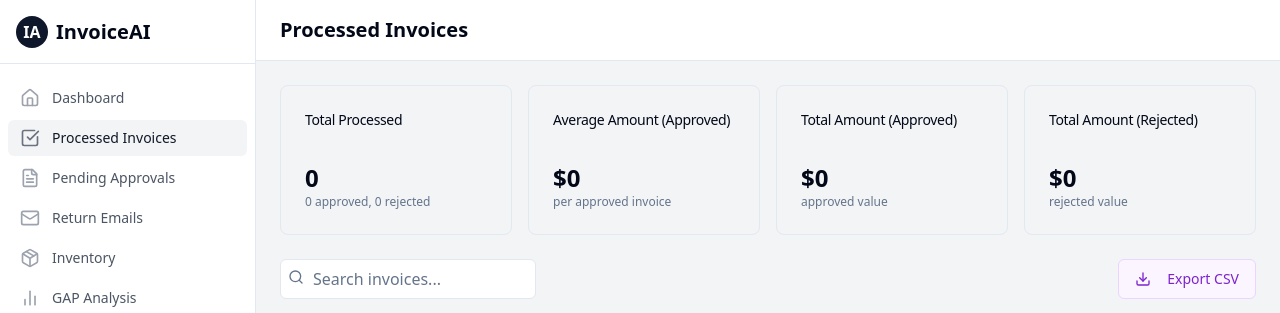
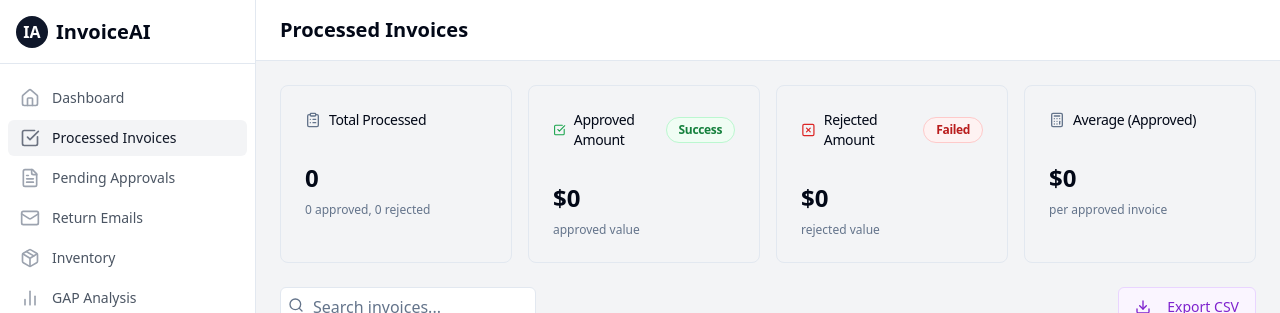
Before and after one commit to mehak-think41/redo-autoinvoice, a Next.js app in the folder client/: page /dashboard/processed in a window 1280 px wide. Shown: the top 313 px of the page. Built offline with nearby package versions, Linux system fonts and the light colour scheme; no server answers; sample sign-in values are in the browser's storage.

Commit message:
fix: processed page ui

```diff
--- a/client/app/dashboard/processed/page.jsx
+++ b/client/app/dashboard/processed/page.jsx
@@ -6,7 +6,20 @@ import { Input } from "@/components/ui/input"
 import { Button } from "@/components/ui/button"
 import { Badge } from "@/components/ui/badge"
 import { Table, TableBody, TableCell, TableHead, TableHeader, TableRow } from "@/components/ui/table"
-import { ArrowUpDown, Download, Eye, FileDown, Search } from "lucide-react"
+import {
+  ArrowUpDown,
+  Download,
+  Eye,
+  CheckCircle,
+  XCircle,
+  Search,
+  FileDown,
+  ClipboardList,
+  DollarSign,
+  Calculator,
+  CheckSquare,
+  XSquare
+} from "lucide-react"
 import { useToast } from "@/hooks/use-toast"
 import { getProcessedInvoices } from "@/lib/api"
 
@@ -128,46 +141,83 @@ export default function ProcessedPage() {
       <div className="grid gap-4 md:grid-cols-2 lg:grid-cols-4">
         <Card>
           <CardHeader className="flex flex-row items-center justify-between space-y-0 pb-2">
-            <CardTitle className="text-sm font-medium">Total Processed</CardTitle>
+            <CardTitle className="text-sm font-medium w-full">
+              <div className="flex items-center justify-between w-full">
+                <div className="flex items-center gap-2">
+                  <ClipboardList className="h-4 w-4 text-muted-foreground" />
+                  <span>Total Processed</span>
+                </div>
+              </div>
+            </CardTitle>
           </CardHeader>
           <CardContent>
             <div className="text-2xl font-bold">{totalProcessed}</div>
+            <div className="flex gap-2 mt-2">
             <p className="text-xs text-muted-foreground">
               {approvedInvoices.length} approved, {rejectedInvoices.length} rejected
             </p>
+            </div>
+          </CardContent>
+        </Card>
+
+        <Card>
+          <CardHeader className="flex flex-row items-center justify-between space-y-0 pb-2">
+            <CardTitle className="text-sm font-medium w-full">
+              <div className="flex items-center justify-between w-full">
+                <div className="flex items-center gap-2">
+                  <CheckSquare className="h-4 w-4 text-green-600" />
+                  <span>Approved Amount</span>
+                </div>
+                <Badge variant="outline" className="px-3 py-1 bg-green-50 text-green-700 border-green-200">
+                  Success
+                </Badge>
+              </div>
+            </CardTitle>
+          </CardHeader>
+          <CardContent>
+            <div className="text-2xl font-bold">
+              ${totalApprovedAmount.toLocaleString()}
+            </div>
+            <p className="text-xs text-muted-foreground mt-2">approved value</p>
           </CardContent>
         </Card>
         <Card>
           <CardHeader className="flex flex-row items-center justify-between space-y-0 pb-2">
-            <CardTitle className="text-sm font-medium">Average Amount (Approved)</CardTitle>
+            <CardTitle className="text-sm font-medium w-full">
+              <div className="flex items-center justify-between w-full">
+                <div className="flex items-center gap-2">
+                  <XSquare className="h-4 w-4 text-red-600" />
+                  <span>Rejected Amount</span>
+                </div>
+                <Badge variant="outline" className="px-3 py-1 bg-red-50 text-red-700 border-red-200">
+                  Failed
+                </Badge>
+              </div>
+            </CardTitle>
+          </CardHeader>
+          <CardContent>
+            <div className="text-2xl font-bold">
+              ${totalRejectedAmount.toLocaleString()}
+            </div>
+            <p className="text-xs text-muted-foreground mt-2">rejected value</p>
+          </CardContent>
+        </Card>
+        <Card>
+          <CardHeader className="flex flex-row items-center justify-between space-y-0 pb-2">
+            <CardTitle className="text-sm font-medium w-full">
+              <div className="flex items-center justify-between w-full">
+                <div className="flex items-center gap-2">
+                  <Calculator className="h-4 w-4 text-muted-foreground" />
+                  <span>Average (Approved)</span>
+                </div>
+              </div>
+            </CardTitle>
           </CardHeader>
           <CardContent>
             <div className="text-2xl font-bold">
               ${Math.round(averageApprovedAmount).toLocaleString()}
             </div>
-            <p className="text-xs text-muted-foreground">per approved invoice</p>
-          </CardContent>
-        </Card>
-        <Card>
-          <CardHeader className="flex flex-row items-center justify-between space-y-0 pb-2">
-            <CardTitle className="text-sm font-medium">Total Amount (Approved)</CardTitle>
-          </CardHeader>
-          <CardContent>
-            <div className="text-2xl font-bold">
-              ${totalApprovedAmount.toLocaleString()}
-            </div>
-            <p className="text-xs text-muted-foreground">approved value</p>
-          </CardContent>
-        </Card>
-        <Card>
-          <CardHeader className="flex flex-row items-center justify-between space-y-0 pb-2">
-            <CardTitle className="text-sm font-medium">Total Amount (Rejected)</CardTitle>
-          </CardHeader>
-          <CardContent>
-            <div className="text-2xl font-bold">
-              ${totalRejectedAmount.toLocaleString()}
-            </div>
-            <p className="text-xs text-muted-foreground">rejected value</p>
+            <p className="text-xs text-muted-foreground mt-2">per approved invoice</p>
           </CardContent>
         </Card>
       </div>
@@ -254,7 +304,7 @@ export default function ProcessedPage() {
                         <Button
                           size="sm"
                           variant="outline"
-                          className="bg-blue-50 text-blue-700 border-blue-200 hover:bg-blue-100 hover:text-blue-800"
+                          className="px-4 py-2 bg-blue-50 text-blue-700 border-blue-200 hover:bg-blue-100 hover:text-blue-800"
                           onClick={() => handleViewInvoice(invoice._id)}
                         >
                           <Eye className="h-4 w-4 mr-1" />
@@ -263,7 +313,7 @@ export default function ProcessedPage() {
                         <Button
                           size="sm"
                           variant="outline"
-                          className="bg-green-50 text-green-700 border-green-200 hover:bg-green-100 hover:text-green-800"
+                          className="px-4 py-2 bg-green-50 text-green-700 border-green-200 hover:bg-green-100 hover:text-green-800"
                           onClick={() => handleDownloadInvoice(invoice)}
                         >
                           <FileDown className="h-4 w-4 mr-1" />
```
